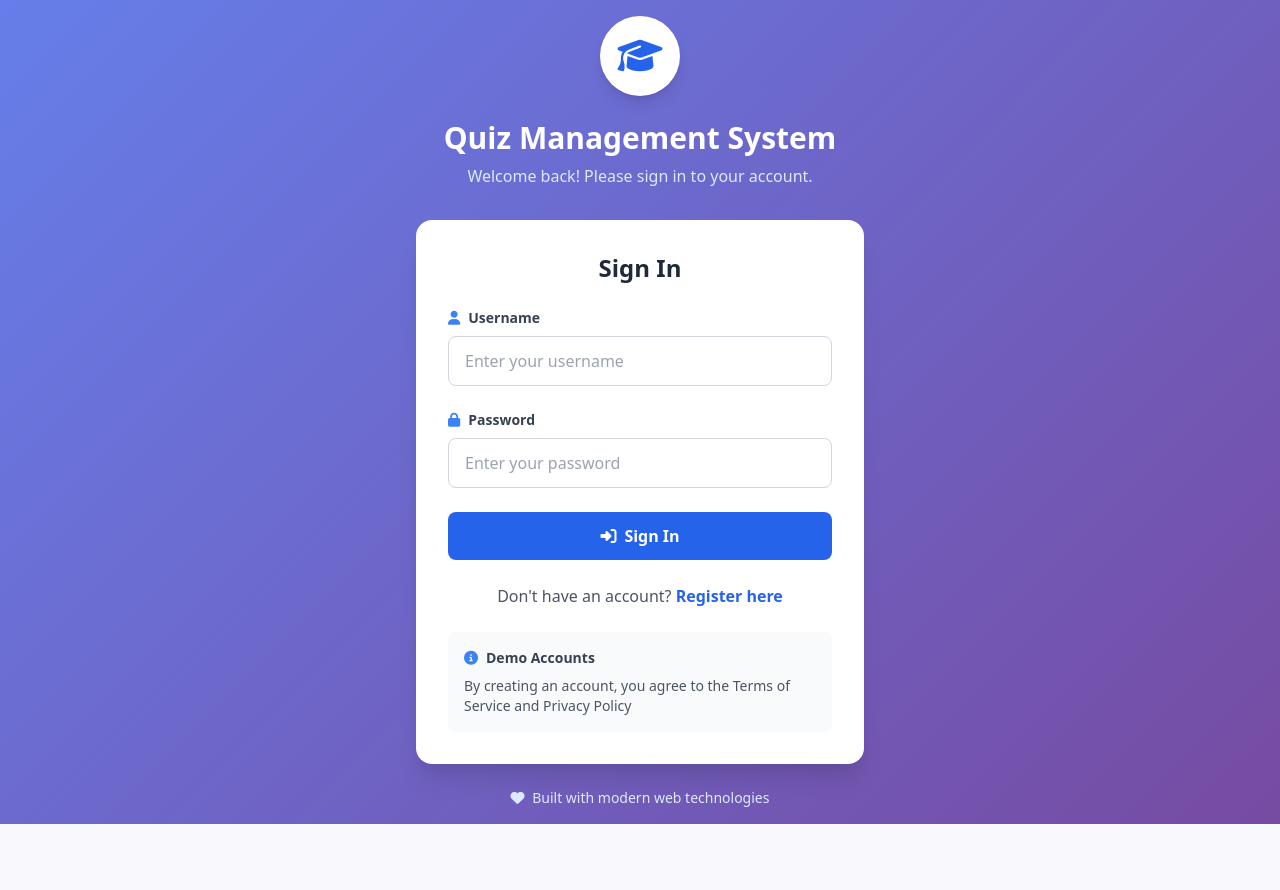
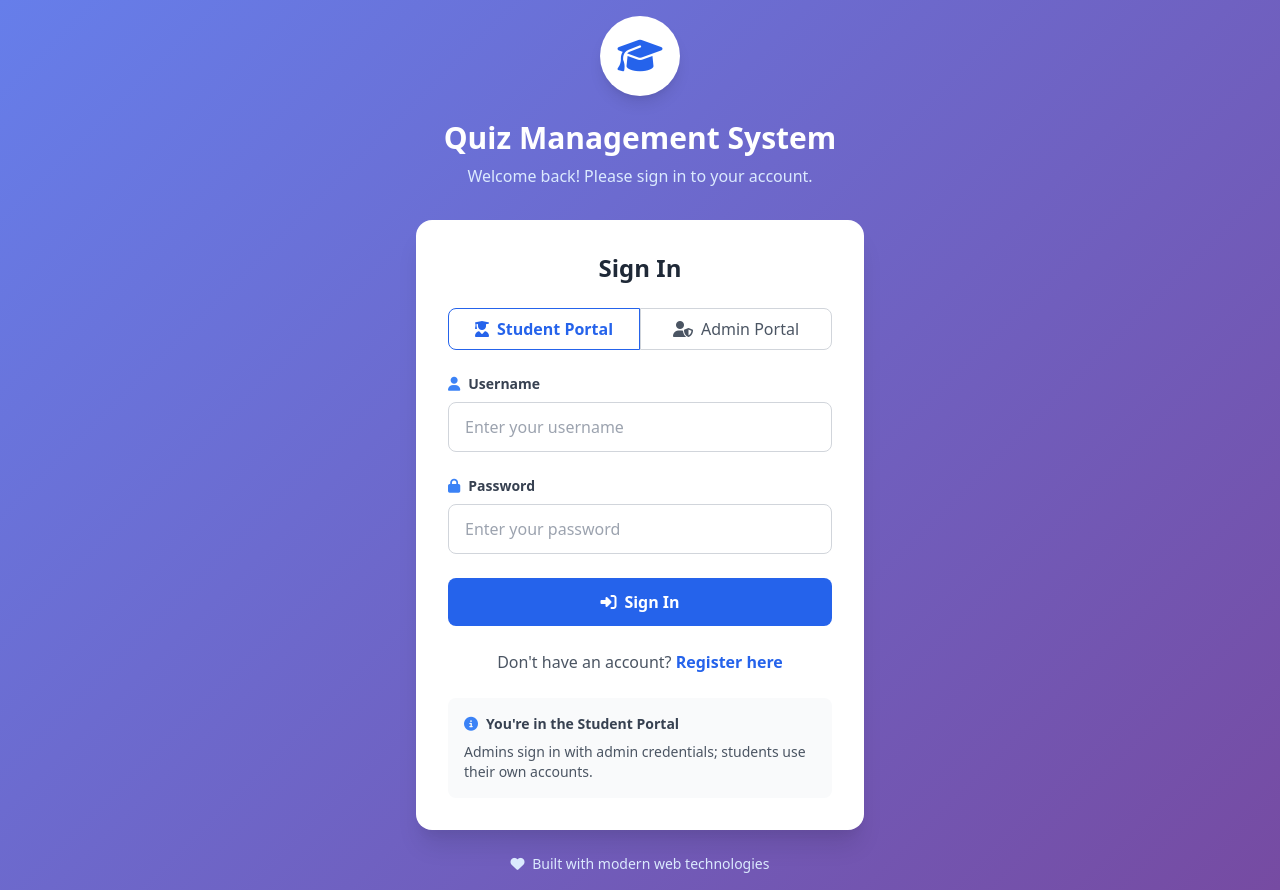
Before and after one commit to Chimbayo/quiz-management-system, a Flask app: page /login in a window 1280 px wide. Before the commit the page ends 824 px from the top, so only its background shows below. Run offline with Flask 3, Linux system fonts and the light colour scheme; some libraries are stand-ins or nearby versions.

Commit message:
update login page

```diff
--- a/app.py
+++ b/app.py
@@ -202,6 +202,7 @@ def login():
     if request.method == 'POST':
         username = request.form['username']
         password = request.form['password']
+        portal = request.form.get('portal', 'student')
 
         conn = get_db_connection()
         cur = conn.cursor(cursor_factory=psycopg2.extras.DictCursor)
@@ -213,6 +214,14 @@ def login():
         conn.close()
 
         if user and bcrypt.check_password_hash(user['password'], password):
+            # Enforce role based on chosen portal
+            if portal == 'admin' and user['role'] != 'admin':
+                flash('Invalid portal for this account. Please use the Student portal.', 'error')
+                return render_template('login.html')
+            if portal == 'student' and user['role'] == 'admin':
+                # Allow admin to still choose admin portal instead
+                flash('Admin accounts should use the Admin portal.', 'error')
+                return render_template('login.html')
             session['user_id'] = user['id']
             session['username'] = user['username']
             session['role'] = user['role']
--- a/templates/login.html
+++ b/templates/login.html
@@ -38,6 +38,21 @@
         <!-- Login Form -->
         <div class="bg-white rounded-2xl card-shadow p-8">
             <h2 class="text-2xl font-bold text-center text-gray-800 mb-6">Sign In</h2>
+            <!-- Portals Switcher -->
+            <div class="flex mb-6 items-stretch" role="group" aria-label="Portal selector">
+                <label class="flex-1 cursor-pointer">
+                    <input type="radio" name="portal" value="student" id="portalStudent" class="hidden" checked>
+                    <div id="studentTab" class="w-full text-center py-2 rounded-l-lg border border-blue-600 text-blue-600 font-semibold">
+                        <i class="fas fa-user-graduate mr-2"></i>Student Portal
+                    </div>
+                </label>
+                <label class="flex-1 cursor-pointer">
+                    <input type="radio" name="portal" value="admin" id="portalAdmin" class="hidden">
+                    <div id="adminTab" class="w-full text-center py-2 rounded-r-lg border border-gray-300 text-gray-600 hover:text-blue-600 hover:border-blue-600">
+                        <i class="fas fa-user-shield mr-2"></i>Admin Portal
+                    </div>
+                </label>
+            </div>
 
             <!-- Flash Messages -->
             {% with messages = get_flashed_messages(with_categories=true) %}
@@ -61,7 +76,7 @@
                 {% endif %}
             {% endwith %}
 
-            <form method="POST" action="/login" class="space-y-6">
+            <form method="POST" action="/login" class="space-y-6" id="loginForm">
                 <div>
                     <label class="block text-gray-700 text-sm font-semibold mb-2" for="username">
                         <i class="fas fa-user mr-2 text-blue-500"></i>Username
@@ -77,6 +92,7 @@
                     <input class="w-full px-4 py-3 border border-gray-300 rounded-lg focus:outline-none focus:ring-2 focus:ring-blue-500 focus:border-transparent transition-all duration-300 input-focus"
                            id="password" name="password" type="password" placeholder="Enter your password" required>
                 </div>
+                <input type="hidden" id="portalHidden" name="portal" value="student">
 
                 <button class="w-full bg-blue-600 hover:bg-blue-700 text-white font-bold py-3 px-4 rounded-lg transition-all duration-300 btn-hover focus:outline-none focus:ring-2 focus:ring-blue-500 focus:ring-offset-2" type="submit">
                     <i class="fas fa-sign-in-alt mr-2"></i>Sign In
@@ -93,12 +109,12 @@
             </div>
 
             <!-- Demo Accounts -->
-            <div class="mt-6 p-4 bg-gray-50 rounded-lg">
+            <div class="mt-6 p-4 bg-gray-50 rounded-lg" id="portalNote">
                 <h3 class="text-sm font-semibold text-gray-700 mb-2 flex items-center">
-                    <i class="fas fa-info-circle mr-2 text-blue-500"></i>Demo Accounts
+                    <i class="fas fa-info-circle mr-2 text-blue-500"></i>You're in the Student Portal
                 </h3>
                 <div class="space-y-1 text-sm text-gray-600">
-                    <h3>By creating an account, you agree to the Terms of Service and Privacy Policy</h3>
+                    <p class="text-gray-600">Admins sign in with admin credentials; students use their own accounts.</p>
                 </div>
             </div>
         </div>
@@ -111,5 +127,33 @@
             </p>
         </div>
     </div>
+    <script>
+        (function(){
+            const studentTab = document.getElementById('studentTab');
+            const adminTab = document.getElementById('adminTab');
+            const radioStudent = document.getElementById('portalStudent');
+            const radioAdmin = document.getElementById('portalAdmin');
+            const note = document.getElementById('portalNote');
+            const portalHidden = document.getElementById('portalHidden');
+            function refreshUI(){
+                if(radioAdmin.checked){
+                    adminTab.className = 'w-full text-center py-2 rounded-r-lg border border-blue-600 text-blue-600 font-semibold';
+                    studentTab.className = 'w-full text-center py-2 rounded-l-lg border border-gray-300 text-gray-600 hover:text-blue-600 hover:border-blue-600';
+                    if(note){ note.querySelector('h3').innerHTML = '<i class="fas fa-info-circle mr-2 text-blue-500"></i>You\'re in the Admin Portal'; }
+                    if(portalHidden) portalHidden.value = 'admin';
+                } else {
+                    studentTab.className = 'w-full text-center py-2 rounded-l-lg border border-blue-600 text-blue-600 font-semibold';
+                    adminTab.className = 'w-full text-center py-2 rounded-r-lg border border-gray-300 text-gray-600 hover:text-blue-600 hover:border-blue-600';
+                    if(note){ note.querySelector('h3').innerHTML = '<i class="fas fa-info-circle mr-2 text-blue-500"></i>You\'re in the Student Portal'; }
+                    if(portalHidden) portalHidden.value = 'student';
+                }
+            }
+            studentTab.addEventListener('click', ()=>{ radioStudent.checked = true; refreshUI(); });
+            adminTab.addEventListener('click', ()=>{ radioAdmin.checked = true; refreshUI(); });
+            radioStudent.addEventListener('change', refreshUI);
+            radioAdmin.addEventListener('change', refreshUI);
+            refreshUI();
+        })();
+    </script>
 </body>
 </html>
```
